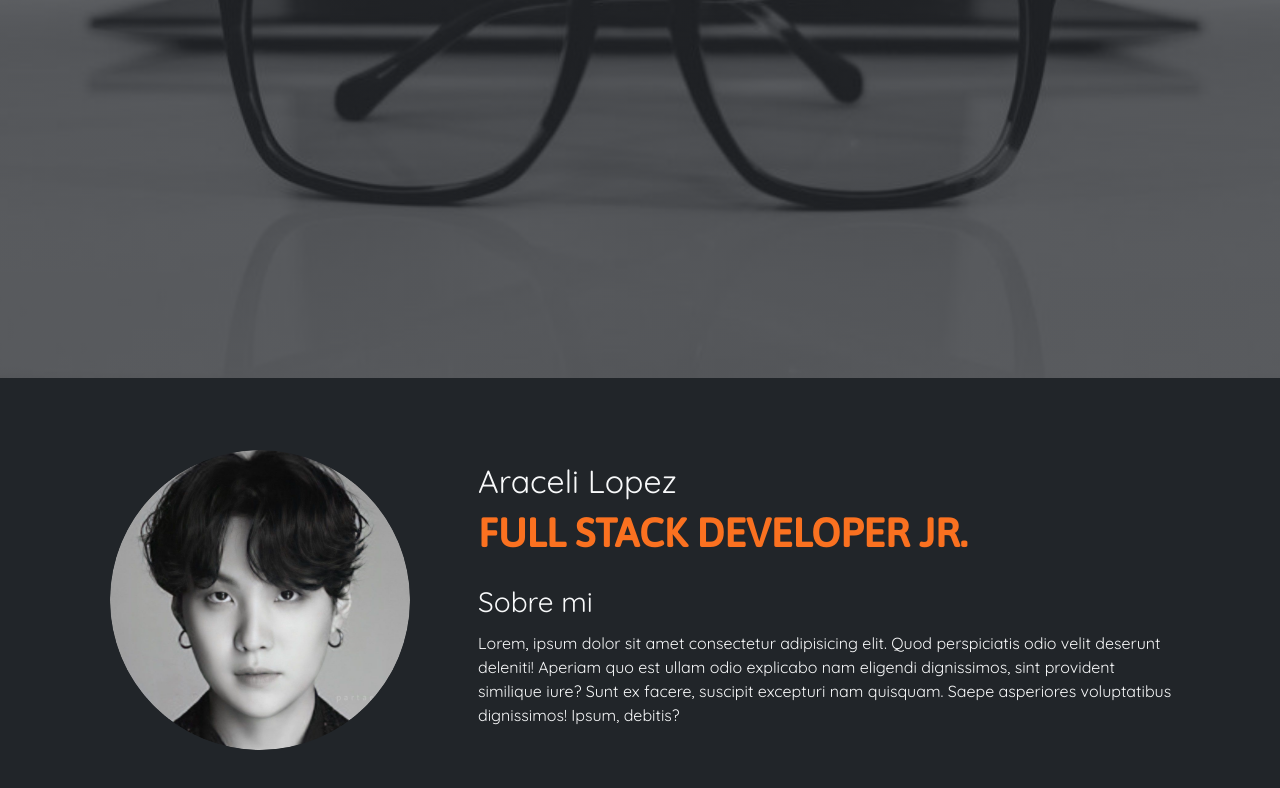
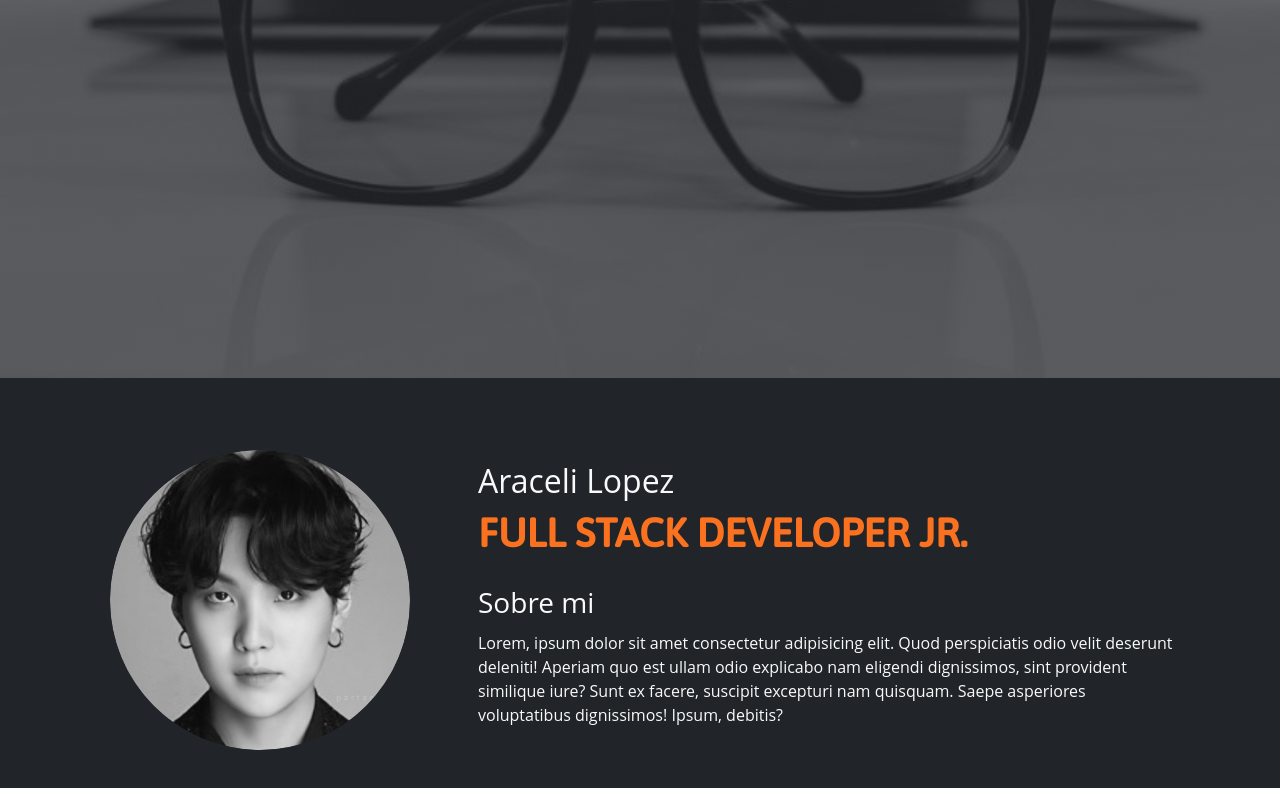
Before and after one commit to AraceliW/Portafolio-FrontEnd, an Angular app: page / in a window 1280 px wide. Shown: the part 499-1287 px from the top of the page. Built offline with nearby package versions, Linux system fonts and the light colour scheme.

Commit message:
Se agrego un filtro para la foto de portada

```diff
--- a/src/app/componentes/acerca-de/acerca-de.component.css
+++ b/src/app/componentes/acerca-de/acerca-de.component.css
@@ -9,5 +9,9 @@
 }
 
 .text{
-    font-family: 'Quicksand', sans-serif;
+    font-family: 'Open Sans', sans-serif;
 }
+
+img{
+    filter:grayscale(100%)
+}
```
